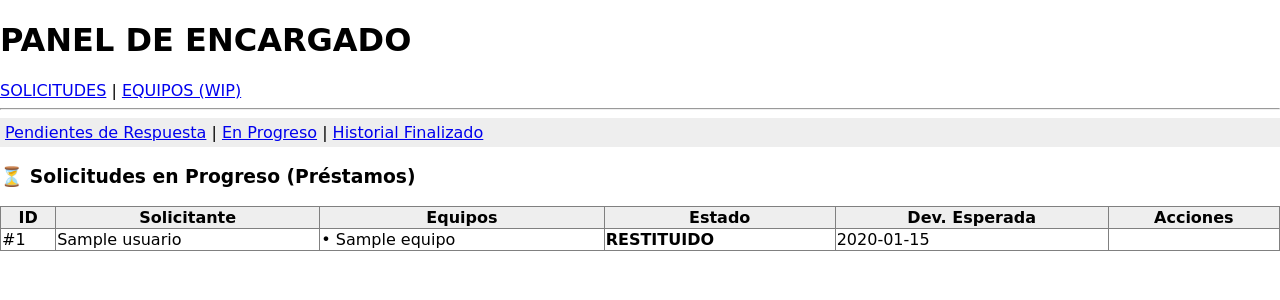
After one commit to j4vin/tarea1_pds, a Flask app: template templates/enc_sol_progreso.html in a window 1280 px wide. The commit adds this page. Shown: the top 300 px of the page. Run offline with Flask 3, Linux system fonts and the light colour scheme; the template is opened without the code that fills it: values that come from a table or form of the project are taken from there, others are empty; tables that the repository leaves empty hold one stand-in row (values such as "Sample post").

Commit message:
lista la parte de las solicitudes, queda la de los equipos

```diff
--- a/templates/base.html
+++ b/templates/base.html
@@ -7,6 +7,23 @@
     {% block head %}{% endblock %}
 </head>
 <body>
+    {% if current_user.is_authenticated %}
+    <div style="background: #333; color: white; padding: 10px; text-align: right;">
+
+        {# Solo el encargado ve estos links #}
+        {% if current_user.encargado %}
+            <strong>Panel de Control:</strong>
+            <a href="{{ url_for('lector.mis_libros') }}" style="color: #add8e6;">Modo USUARIO</a> |
+            <a href="{{ url_for('encargado.pendientes') }}" style="color: #ffb6c1;">Modo ENCARGADO</a> |
+        {% endif %}
+
+        {# Todos los usuarios logueados ven este link #}
+        <a href="{{ url_for('auth.logout') }}" style="color: #ff4444; text-decoration: none; font-weight: bold;">
+            Cerrar Sesión ({{ current_user.nombre }})
+        </a>
+    </div>
+    {% endif %}
+
     {% block body %}{% endblock %}
 </body>
 </html>
--- /dev/null
+++ b/templates/enc_sol_progreso.html
@@ -0,0 +1,45 @@
+{% extends 'encargado_solicitudes.html' %}
+
+{% block tabla_solicitudes %}
+    <h3>⏳ Solicitudes en Progreso (Préstamos)</h3>
+    <table border="1" style="width: 100%; border-collapse: collapse;">
+        <thead style="background: #eee;">
+            <tr>
+                <th>ID</th>
+                <th>Solicitante</th>
+                <th>Equipos</th>
+                <th>Estado</th>
+                <th>Dev. Esperada</th>
+                <th>Acciones</th>
+            </tr>
+        </thead>
+        <tbody>
+            {% for sol in solicitudes %}
+            <tr {% if sol.estado == 'atrasado' %}style="background: #ffcccc;"{% endif %}>
+                <td>#{{ sol.id }}</td>
+                <td>{{ sol.solicitante.nombre }}</td>
+                <td>
+                    {% for item in sol.solicitud_equipos %}
+                        • {{ item.equipo.nombre }}<br>
+                    {% endfor %}
+                </td>
+                <td><strong>{{ sol.estado | upper }}</strong></td>
+                <td>{{ sol.fecha_devolucion_esperada }}</td>
+                <td>
+                    {% if sol.estado == 'aprobado' %}
+                        <form action="{{ url_for('encargado.procesar', id=sol.id, estado='en posesion') }}" method="POST">
+                            <button type="submit" style="background: blue; color: white;">Marcar ENTREGADO</button>
+                        </form>
+                    {% elif sol.estado in ['en posesion', 'atrasado'] %}
+                        <form action="{{ url_for('encargado.procesar', id=sol.id, estado='restituido') }}" method="POST">
+                            <button type="submit" style="background: orange;">Marcar DEVUELTO</button>
+                        </form>
+                    {% endif %}
+                </td>
+            </tr>
+            {% else %}
+            <tr><td colspan="6" style="text-align:center;">No hay préstamos activos.</td></tr>
+            {% endfor %}
+        </tbody>
+    </table>
+{% endblock %}
--- /dev/null
+++ b/templates/encargado_base.html
@@ -0,0 +1,11 @@
+{% extends 'base.html' %}
+
+{% block body %}
+    <h1>PANEL DE ENCARGADO</h1>
+    <nav>
+        <a href="{{ url_for('encargado.pendientes') }}" style="{% if 'encargado' in request.endpoint %}font-weight: bold; color: #007bff;{% endif %}"> SOLICITUDES</a> |
+        <a href="#">EQUIPOS (WIP)</a>
+    </nav>
+    <hr>
+    {% block contenido_encargado %}{% endblock %}
+{% endblock %}
--- /dev/null
+++ b/templates/encargado_solicitudes.html
@@ -0,0 +1,11 @@
+{% extends 'encargado_base.html' %}
+
+{% block contenido_encargado %}
+    <nav style="background: #eee; padding: 5px;">
+        <a href="{{ url_for('encargado.pendientes') }}"style="{% if request.endpoint == 'encargado.pendientes' %}font-weight: bold; color: #28a745;{% endif %}"> Pendientes de Respuesta</a> |
+        <a href="{{ url_for('encargado.en_progreso') }}"style="{% if request.endpoint == 'encargado.en_progreso' %}font-weight: bold; color: #28a745;{% endif %}"> En Progreso</a> |
+        <a href="{{ url_for('encargado.historial_admin') }}"style="{% if request.endpoint == 'encargado.historial_admin' %}font-weight: bold; color: #28a745;{% endif %}"> Historial Finalizado</a>
+    </nav>
+{% block tabla_solicitudes %}{% endblock %}
+    </div>
+{% endblock %}
```
Also changed, not shown: routes/encargado.py (added, +41 -0 lines), routes/logic_encargado_solicitudes.py (added, +26 -0 lines), routes/utils.py (added, +11 -0 lines), templates/enc_sol_historial.html (added, +42 -0 lines), templates/enc_sol_pendientes.html (added, +44 -0 lines).
